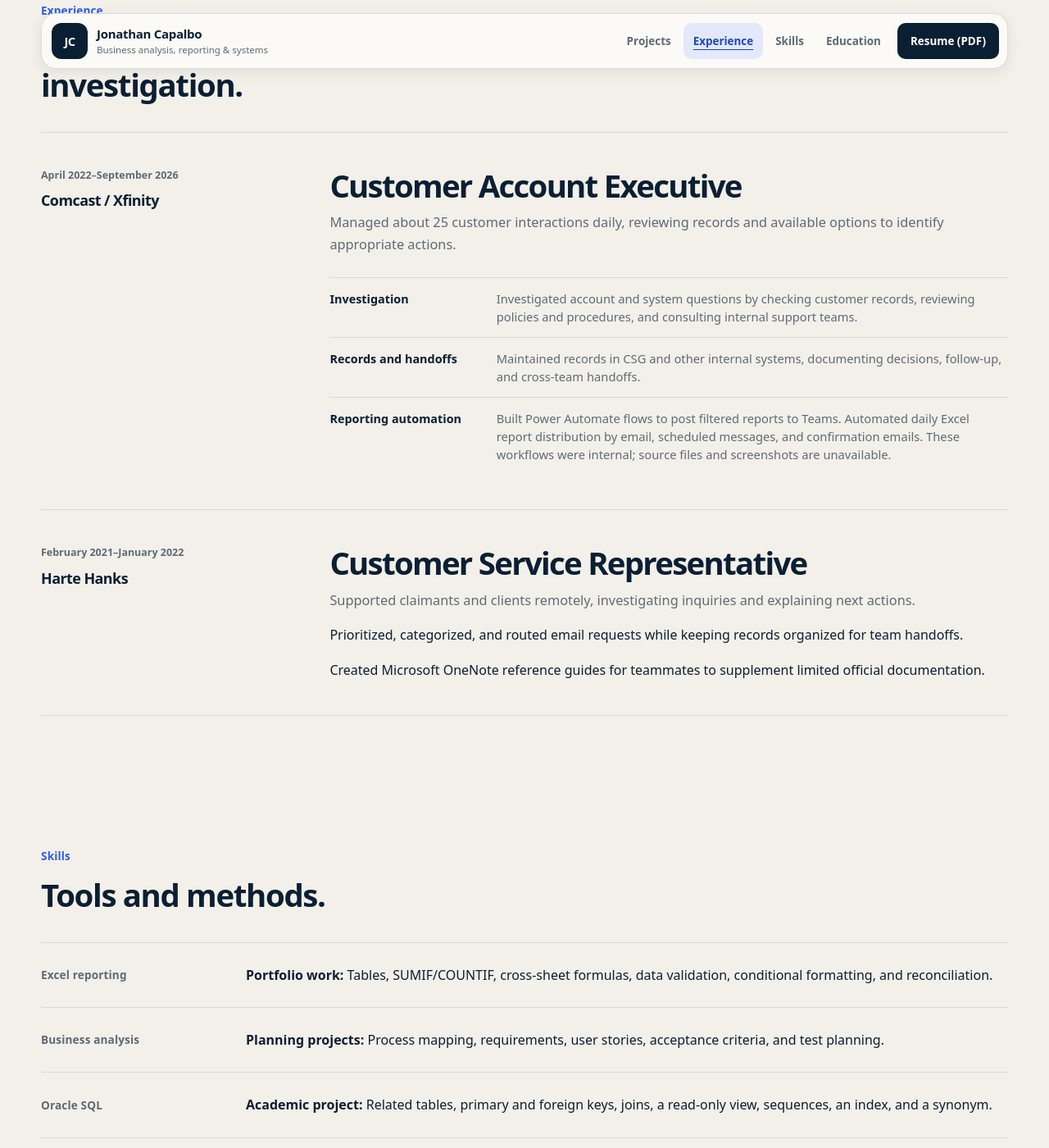
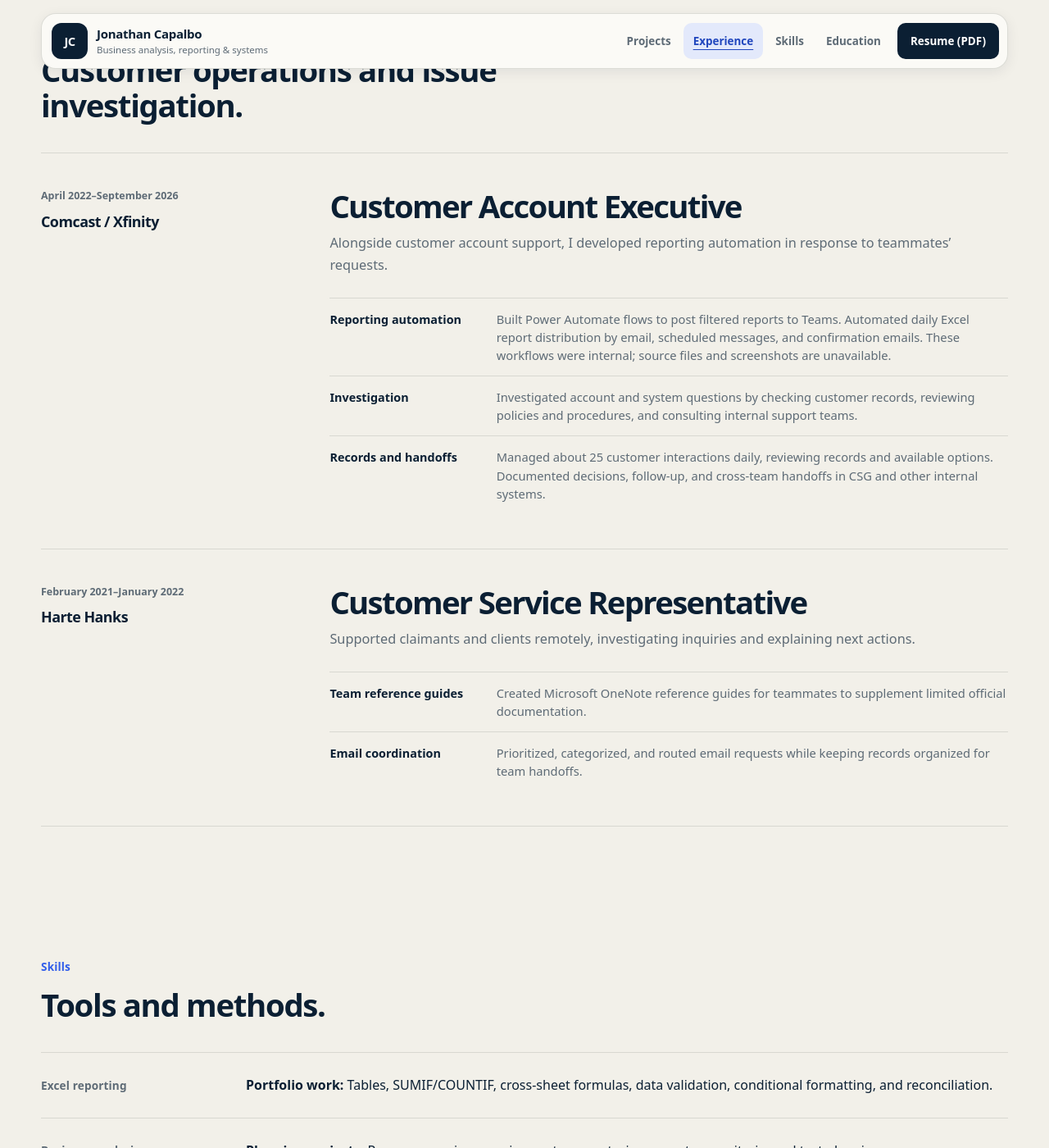
Before and after one commit to jon314159/JonathanCapalbo.me, a Jekyll site: the page index.html, which Jekyll copies as it is, in a window 1280 px wide and 1400 px high, scrolled down 3114 px. Shown: the whole window at 82% size. Built offline with Jekyll 4.4.1, drawn with Linux system fonts in a browser that asks for light colours; some of the changed text lies outside the part shown.

Commit message:
Highlight workplace automation and project support experience

```diff
--- a/index.html
+++ b/index.html
@@ -46,8 +46,8 @@
       <div class="hero-shell">
         <div class="hero-copy">
           <h1>From customer operations <em>to business analysis and reporting.</em></h1>
-          <p class="target-roles">Seeking Business Analyst and Business Systems Analyst roles.</p>
-          <p class="hero-summary">Customer operations experience at Comcast/Xfinity and Harte Hanks, including Power Automate reporting workflows. I’m also interested in reporting and operations roles. My projects cover Excel reporting, a customized private job-search workflow, process planning, and academic SQL and ServiceNow work.</p>
+          <p class="target-roles">Seeking early-career roles in business analysis, business systems, reporting, and project support.</p>
+          <p class="hero-summary">At Comcast/Xfinity, I automated report distribution with Power Automate. At Harte Hanks, I created OneNote reference guides for teammates. My independent and academic projects cover Excel reporting, process planning, SQL, ServiceNow, and a customized private job-search workflow.</p>
           <p class="hero-location">Point Pleasant, NJ · Open to remote, NYC and Philadelphia opportunities.</p>
 
           <div class="button-row">
@@ -67,8 +67,8 @@
             </div>
           </div>
           <dl class="quick-facts">
-            <div><dt>5+ years</dt><dd>High-volume customer-facing work</dd></div>
-            <div><dt>Excel</dt><dd>Reporting with fictional source records</dd></div>
+            <div><dt>Automation</dt><dd>Workplace report distribution with Power Automate</dd></div>
+            <div><dt>Guides</dt><dd>OneNote references for teammates</dd></div>
             <div><dt>Systems</dt><dd>ServiceNow lab work and process planning</dd></div>
           </dl>
         </aside>
@@ -189,11 +189,11 @@
             </div>
             <div class="role-content">
               <h3>Customer Account Executive</h3>
-              <p class="role-intro">Managed about 25 customer interactions daily, reviewing records and available options to identify appropriate actions.</p>
+              <p class="role-intro">Alongside customer account support, I developed reporting automation in response to teammates’ requests.</p>
               <ul class="signal-list">
+                <li><strong>Reporting automation</strong><span>Built Power Automate flows to post filtered reports to Teams. Automated daily Excel report distribution by email, scheduled messages, and confirmation emails. These workflows were internal; source files and screenshots are unavailable.</span></li>
                 <li><strong>Investigation</strong><span>Investigated account and system questions by checking customer records, reviewing policies and procedures, and consulting internal support teams.</span></li>
-                <li><strong>Records and handoffs</strong><span>Maintained records in CSG and other internal systems, documenting decisions, follow-up, and cross-team handoffs.</span></li>
-                <li><strong>Reporting automation</strong><span>Built Power Automate flows to post filtered reports to Teams. Automated daily Excel report distribution by email, scheduled messages, and confirmation emails. These workflows were internal; source files and screenshots are unavailable.</span></li>
+                <li><strong>Records and handoffs</strong><span>Managed about 25 customer interactions daily, reviewing records and available options. Documented decisions, follow-up, and cross-team handoffs in CSG and other internal systems.</span></li>
               </ul>
             </div>
           </article>
@@ -205,8 +205,10 @@
             <div class="role-content">
               <h3>Customer Service Representative</h3>
               <p class="role-intro">Supported claimants and clients remotely, investigating inquiries and explaining next actions.</p>
-              <p>Prioritized, categorized, and routed email requests while keeping records organized for team handoffs.</p>
-              <p>Created Microsoft OneNote reference guides for teammates to supplement limited official documentation.</p>
+              <ul class="signal-list">
+                <li><strong>Team reference guides</strong><span>Created Microsoft OneNote reference guides for teammates to supplement limited official documentation.</span></li>
+                <li><strong>Email coordination</strong><span>Prioritized, categorized, and routed email requests while keeping records organized for team handoffs.</span></li>
+              </ul>
             </div>
           </article>
         </div>
@@ -236,7 +238,7 @@
             <p><strong>Professional use:</strong> CSG, SharePoint, Smartsheet, and OneNote; Power Automate for report distribution, Teams notifications, and scheduled emails. <strong>School lab:</strong> ServiceNow Knowledge Management and Service Portal; HTML/CSS content blocks.</p>
           </article>
         </div>
-        <p class="coursework-note"><strong>Additional coursework exposure:</strong> Tableau, Python, and Java.</p>
+        <p class="coursework-note"><strong>Project-management coursework:</strong> Microsoft Project; Agile, Scrum, and Waterfall methods. <strong>Additional coursework exposure:</strong> Tableau, Python, and Java.</p>
       </section>
 
       <section class="section education-section" id="education">
@@ -274,7 +276,7 @@
         <div class="contact-copy">
           <p class="eyebrow">Contact</p>
           <h2>Contact Jonathan.</h2>
-          <p>I'm open to business analysis, reporting, operations, and business systems opportunities.</p>
+          <p>I'm open to business analysis, reporting, operations, business systems, and project-support opportunities.</p>
         </div>
         <div class="contact-actions">
           <a class="button contact-primary" href="mailto:jonathancapalbo1@gmail.com">Email Jonathan</a>
```
